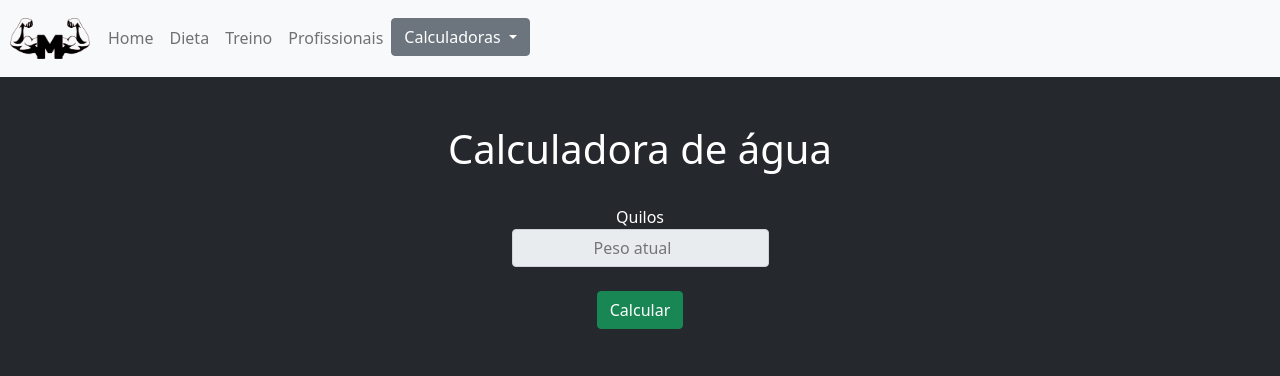
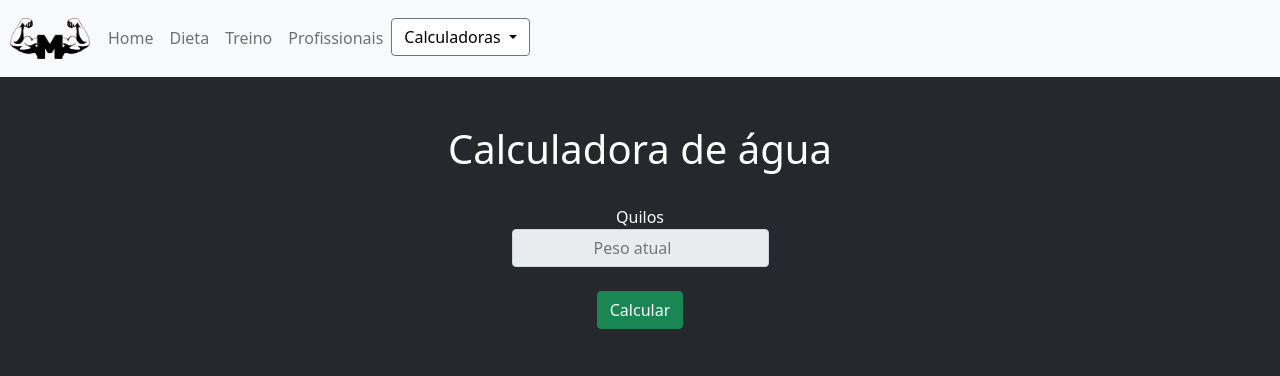
Before and after one commit to Leandro556/PortalMaromba, a PHP site: page /Paginas/calc-agua.html in a window 1280 px wide. Shown: the top 376 px of the page. Run offline with PHP 8.4, Linux system fonts and the light colour scheme; some libraries are stand-ins or nearby versions.

Commit message:
botao calculadorsa estilizado branco

```diff
--- a/Styles/calc-agua.css
+++ b/Styles/calc-agua.css
@@ -12,3 +12,8 @@
 .agua1{
     border-color: rgb(255, 255, 255);
 }
+
+.butn-1{
+    background-color: #fffffffa;
+    color: rgb(0, 0, 0);
+}
```
